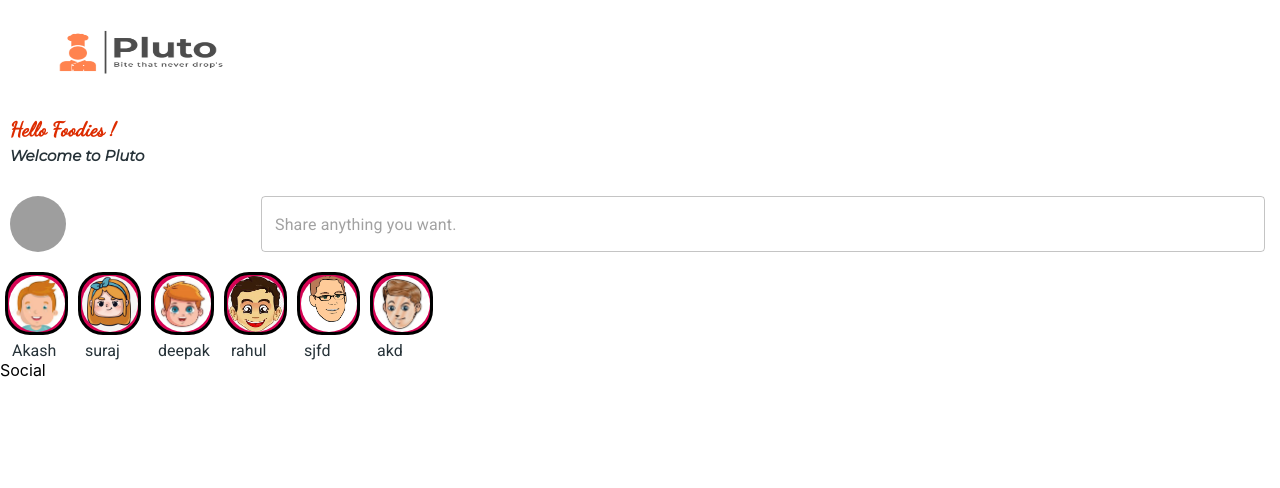
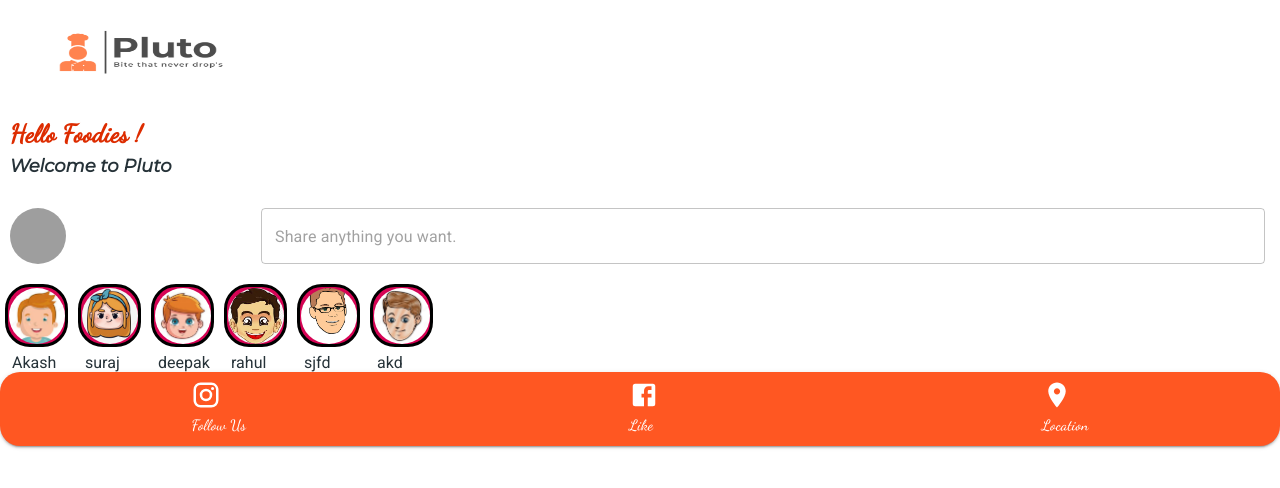
Before and after one commit to kushwaha971/Follow-Pluto, a React (Create React App) app: page / in a window 1280 px wide. Shown: the top 488 px of the page. Built offline with nearby package versions, Linux system fonts and the light colour scheme; grey boxes are pictures that could not be loaded.

Commit message:
social media icon ui testing

```diff
--- a/package.json
+++ b/package.json
@@ -5,12 +5,14 @@
   "dependencies": {
     "@emotion/react": "^11.10.5",
     "@emotion/styled": "^11.10.5",
+    "@mui/icons-material": "^5.10.9",
     "@mui/material": "^5.10.11",
     "@testing-library/jest-dom": "^5.16.5",
     "@testing-library/react": "^13.4.0",
     "@testing-library/user-event": "^13.5.0",
     "react": "^18.2.0",
     "react-dom": "^18.2.0",
+    "react-fontawesome": "^1.7.1",
     "react-scripts": "5.0.1",
     "web-vitals": "^2.1.4"
   },
--- a/src/Components/customerExperience/CustomerFeedbackStyle.js
+++ b/src/Components/customerExperience/CustomerFeedbackStyle.js
@@ -7,7 +7,7 @@ const CustomerFeedbackStyle = styled(Box)(({theme}) =>({
     },
     ".helloStyle":{
         fontFamily: 'Dancing Script',
-        fontSize: "20px",
+        fontSize: "25px",
         fontWeight: "700",
         marginLeft: '10px',
         color: '#dd2c00',
@@ -15,7 +15,7 @@ const CustomerFeedbackStyle = styled(Box)(({theme}) =>({
     },
     ".WelcomeStyle":{
         fontFamily: 'Montserrat',
-        fontSize: "15px",
+        fontSize: "18px",
         fontWeight: "700",
         marginLeft: '10px',
         color: '#263238',
--- a/src/Components/social/Social.js
+++ b/src/Components/social/Social.js
@@ -1,9 +1,67 @@
-import React from 'react'
+import { Box, IconButton, Link, Paper, Typography } from "@mui/material";
+import React from "react";
+import SocialStyle from "./SocialStyle";
+import InstagramIcon from "@mui/icons-material/Instagram";
+import FacebookIcon from "@mui/icons-material/Facebook";
+import LocationOnIcon from "@mui/icons-material/LocationOn";
 
 function Social() {
   return (
-    <div>Social</div>
-  )
+    <SocialStyle>
+      <Box className="socialContainer">
+        <Paper elevation={2} className="socialPaperStyle">
+          <Link
+            className="mediaStyle"
+            href="https://www.instagram.com/pluto_india_food/tagged/"
+            target="_blank"
+          >
+            <InstagramIcon aria-label="Example" sx={{ fontSize: "30px" }} />
+            <Typography
+              variant="subtitle2"
+              sx={{
+                fontFamily: "Dancing Script",
+                fontSize: "15px",
+              }}
+            >
+              Follow Us
+            </Typography>
+          </Link>
+          <Link
+            className="mediaStyle"
+            href="http://www.google.com"
+            target="_blank"
+          >
+            <FacebookIcon sx={{ fontSize: "30px" }} />
+            <Typography
+              variant="subtitle2"
+              sx={{
+                fontFamily: "Dancing Script",
+                fontSize: "15px",
+              }}
+            >
+              Like
+            </Typography>
+          </Link>
+          <Link
+            className="mediaStyle"
+            href="https://www.google.com/maps/place/Pluto/@25.2829565,83.0033911,15z/data=!4m5!3m4!1s0x0:0xedf24e0185d47e1c!8m2!3d25.2829565!4d83.0033911?shorturl=1"
+            target="_blank"
+          >
+            <LocationOnIcon sx={{ fontSize: "30px" }} />
+            <Typography
+              variant="subtitle2"
+              sx={{
+                fontFamily: "Dancing Script",
+                fontSize: "15px",
+              }}
+            >
+              Location
+            </Typography>
+          </Link>
+        </Paper>
+      </Box>
+    </SocialStyle>
+  );
 }
 
-export default Social
+export default Social;
--- /dev/null
+++ b/src/Components/social/SocialStyle.js
@@ -0,0 +1,32 @@
+import { Box, styled } from "@mui/material";
+
+const SocialStyle = styled(Box)(({ theme }) => ({
+  ".socialContainer": {
+    [theme.breakpoints.down("md")]: {
+      width: "90%",
+      margin: "40px",
+      marginLeft: "22px",
+
+
+    },
+  },
+  ".socialPaperStyle": {
+    // [theme.breakpoints.down("md")]: {
+        backgroundColor: '#ff5722',
+        // height: '12vh',
+        borderRadius: '20px',
+        display: 'flex',
+        justifyContent: 'space-around'
+
+    // },
+},
+    ".mediaStyle":{
+        padding: '8px',
+        color: 'white',
+        textDecoration: 'none'
+
+    },
+
+}));
+
+export default SocialStyle;
```
Also changed, not shown: 1 other file (tests, documents, lock files or other folders).
